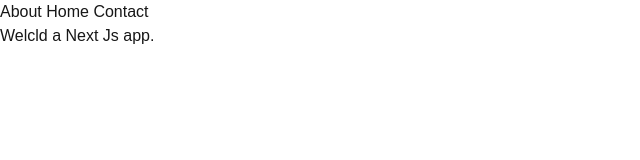
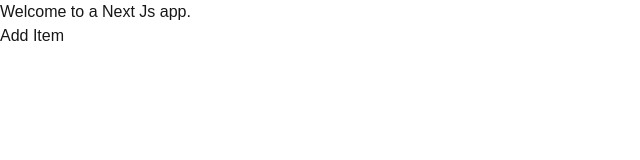
Before and after one commit to nathanielgcowan/wizards-toolbox, a Next.js app: page / in a window 1280 px wide. Shown: the top 160 px of the page, without its empty margins (0-640 px from the left). Built offline with nearby package versions, Linux system fonts and the light colour scheme.

Commit message:
added ad and delete

```diff
--- a/app/about/page.tsx
+++ /dev/null
@@ -1,11 +0,0 @@
-export default function About() {
-  return (
-    <div className="flex min-h-screen items-center justify-center bg-zinc-50 font-sans dark:bg-black">
-      <main className="flex min-h-screen w-full max-w-3xl flex-col items-center justify-center py-32 px-16 bg-white dark:bg-black sm:items-start">
-        <h1 className="max-w-xs text-3xl font-semibold leading-10 tracking-tight text-black dark:text-zinc-50">
-          This is the About Page.
-        </h1>
-      </main>
-    </div>
-  );
-}
--- a/app/contact/page.tsx
+++ /dev/null
@@ -1,9 +0,0 @@
-export default function Contact() {
-  return (
-    <div className="flex min-h-screen items-center justify-center bg-zinc-50 font-sans dark:bg-black">
-      <h1 className="text-3xl font-bold text-black dark:text-zinc-50">
-        Contact Us - This is the contact page.
-      </h1>
-    </div>
-  );
-}
--- a/app/layout.tsx
+++ b/app/layout.tsx
@@ -28,11 +28,6 @@ export default function RootLayout({
       <body
         className={`${geistSans.variable} ${geistMono.variable} antialiased`}
       >
-        <div>
-          <Link href="/about">About</Link> {" "}
-          <Link href="/">Home</Link>{" "}
-          <Link href="contact">Contact</Link>
-        </div>
         {children}
       </body>
     </html>
--- a/app/page.tsx
+++ b/app/page.tsx
@@ -2,11 +2,37 @@
 import React from "react";
 
 export default function Home() {
-  const [state, useState] = React.useState([0]);
+  const [state, useState] = React.useState([]);
+
+  function addItem() {
+    const nextItem = state.length;
+    useState([...state, nextItem]);
+    console.log("Item added:", nextItem);
+  }
+  function editItem() {
+    const newState = state.map((e, i) => (i === 0 ? e + 1 : e));
+    useState(newState);
+    console.log("Item edited");
+  }
+  function deleteItem() {
+    const newState = state.slice(0, -1);
+    useState(newState);
+    console.log("Item removed");
+  }
   console.log(state);
   return (
     <>
-      <h1>Welcld a Next Js app.</h1>
+      <h1>Welcome to a Next Js app.</h1>
+      <button onClick={addItem}>Add Item</button>
+      {state.map((e, i) => {
+        // a unique key is required here
+        return (
+          <>
+            <p key={i}>Item {e}</p>
+            <button onClick={deleteItem}>Delete Item</button>
+          </>
+        );
+      })}
     </>
   );
 }
```
